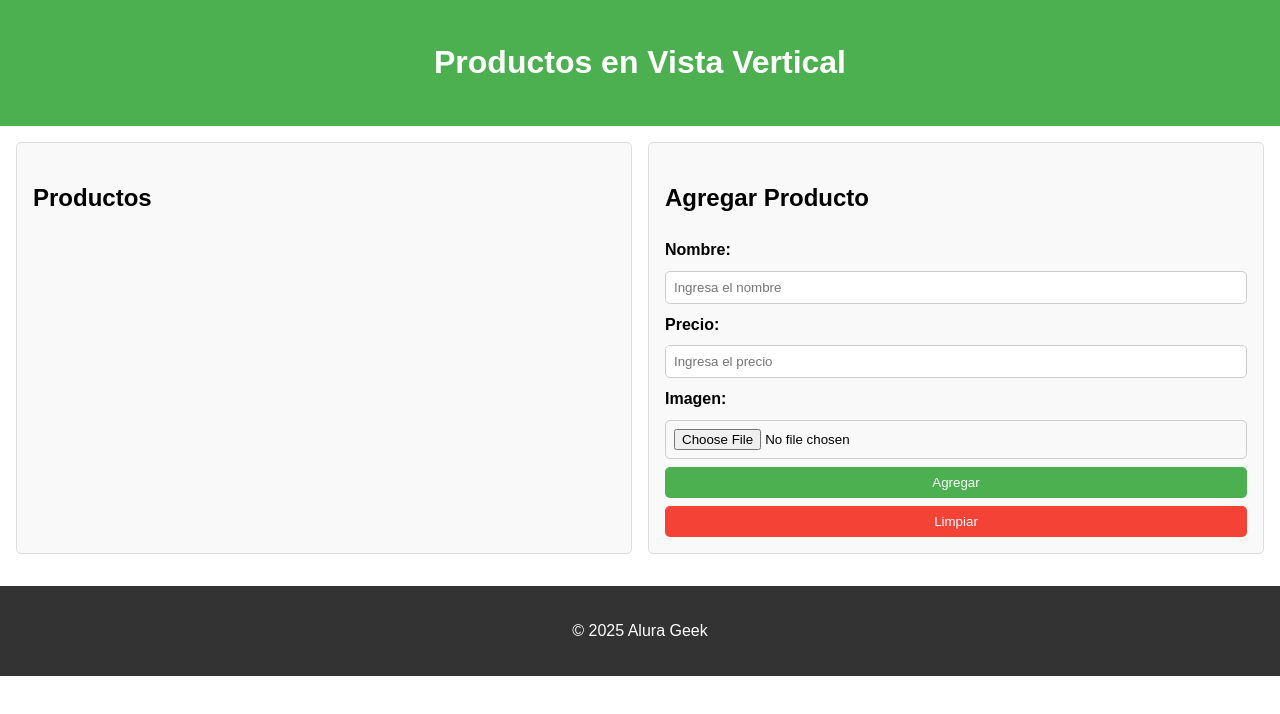
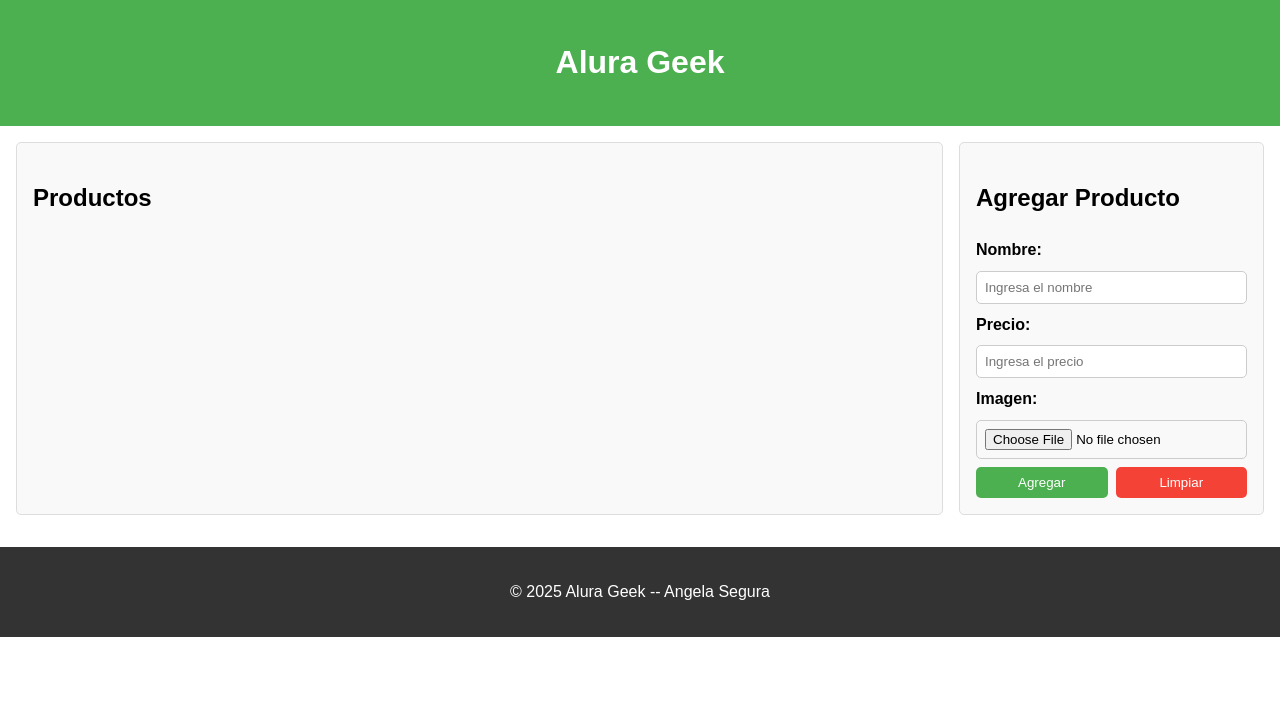
Before and after one commit to AngelaSeguraN/Alura-geek, a plain HTML site: page index.html in a window 1280 px wide. Drawn offline with Linux system fonts and the light colour scheme.

Commit message:
mejoras en el css

```diff
--- a/index.html
+++ b/index.html
@@ -8,7 +8,7 @@
 </head>
 <body>
     <header>
-        <h1>Productos en Vista Vertical</h1>
+        <h1>Alura Geek</h1>
     </header>
     <div class="contenedor">
         <section>
@@ -27,13 +27,17 @@
                 <label for="imagen">Imagen:</label>
                 <input type="file" id="imagen" accept="image/*" required>
 
-                <button class="enviar" onclick="agregarProducto()">Agregar</button>
-                <button class="limpiar" type="reset">Limpiar</button>
+                <div class="botones">
+                    <button class="enviar" onclick="agregarProducto()">Agregar</button>
+                    <button class="limpiar" type="button" onclick="limpiarFormulario()">Limpiar</button>
+
+                </div>
             </div>
+
         </section>
     </div>
     <footer>
-        <p>&copy; 2025 Alura Geek</p>
+        <p>&copy; 2025 Alura Geek  --  Angela Segura</p>
     </footer>
     <script src="script.js"></script>
 </body>
--- a/script.js
+++ b/script.js
@@ -1,3 +1,7 @@
+function limpiarFormulario() {
+    document.getElementById('formulario-producto').reset();
+}
+
 // Funciones de simulación de API y LocalStorage
 function inicializarProductos() {
     const productosGuardados = JSON.parse(localStorage.getItem('productos')) || [];
--- a/style.css
+++ b/style.css
@@ -13,16 +13,21 @@ header {
 }
 .contenedor {
     display: flex;
-    justify-content: space-around;
+    justify-content: space-between;
     padding: 1rem;
     gap: 1rem;
 }
 section {
-    flex: 1;
     padding: 1rem;
     border: 1px solid #ddd;
     border-radius: 5px;
     background: #f9f9f9;
+}
+section:first-of-type {
+    flex: 4;
+}
+section:last-of-type {
+    flex: 1; /* Proporción de un tercio */
 }
 footer {
     background: #333;
@@ -44,7 +49,13 @@ footer {
     border: 1px solid #ccc;
     border-radius: 5px;
 }
+.formulario .botones {
+    display: flex;
+    justify-content: space-between;
+    gap: 0.5rem;
+}
 .formulario button {
+    flex: 1;
     padding: 0.5rem;
     border: none;
     border-radius: 5px;
```
